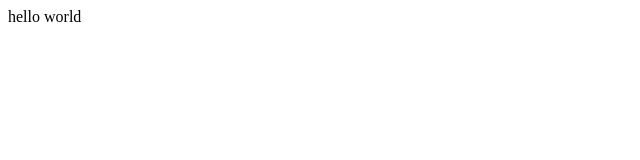
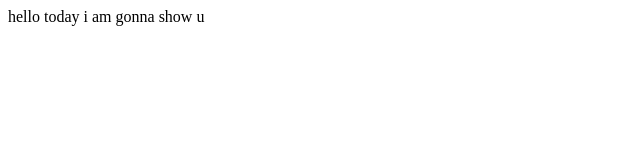
Before and after one commit to LQveladze/QL, a plain HTML site: page index.html in a window 1280 px wide. Shown: the whole page, without its empty margins (0-640 px from the left). Drawn offline with Linux system fonts and the light colour scheme.

Commit message:
first commit

```diff
--- a/index.html
+++ b/index.html
@@ -7,6 +7,6 @@
     <title>Document</title>
 </head>
 <body>
-    hello world
+    hello today i am gonna show u
 </body>
 </html>
```
